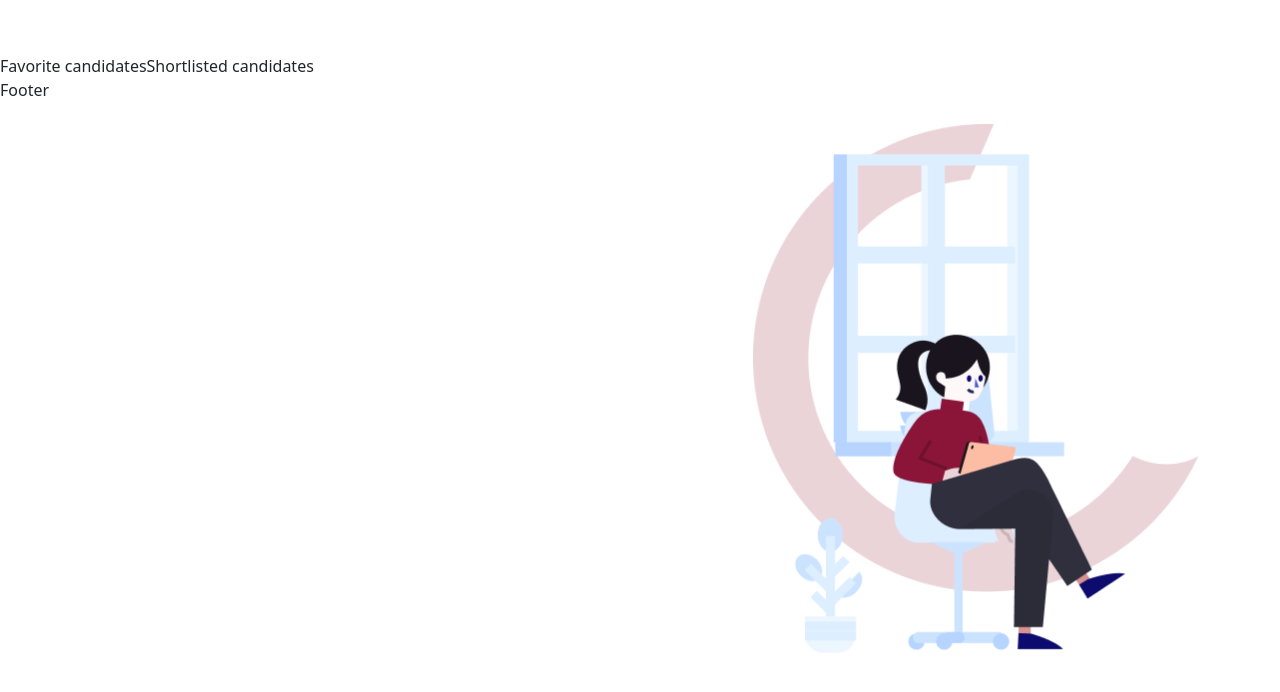
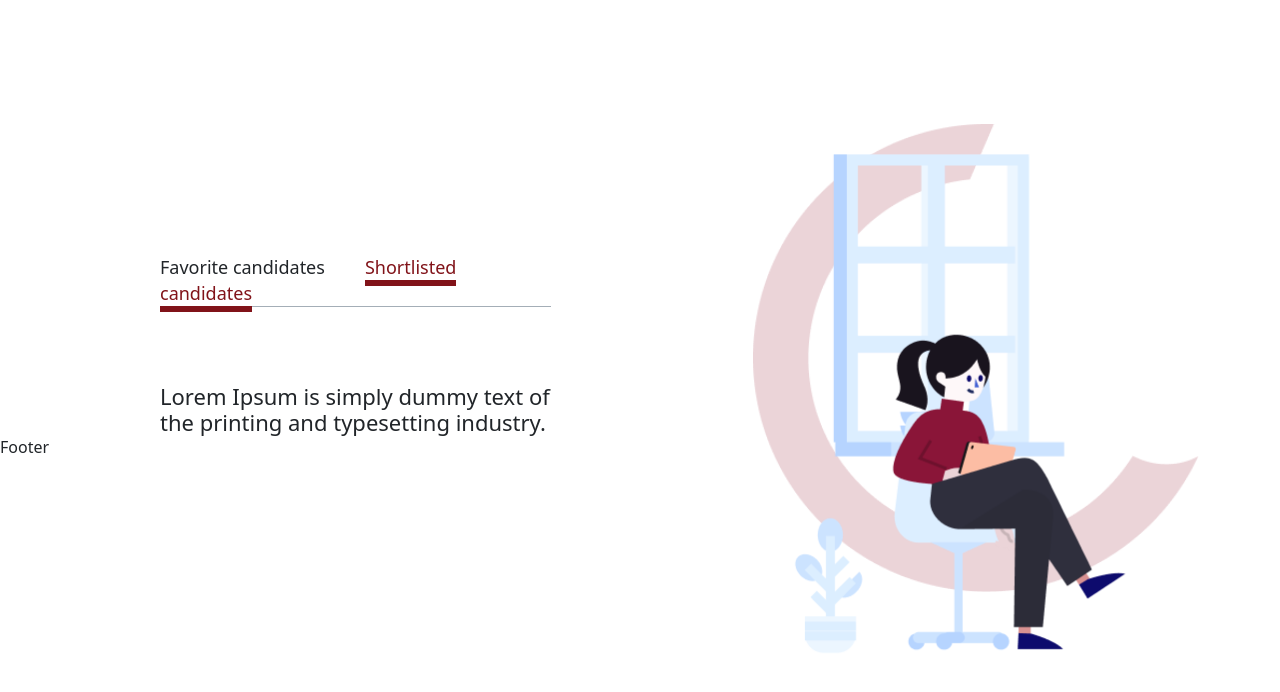
Before and after one commit to divyarajbaraiya/react-poc-recruitment-website, a React (Create React App) app: page / in a window 1280 px wide. Shown: the part 1521-2213 px from the top of the page. Built offline with nearby package versions, Linux system fonts and the light colour scheme; sample sign-in values are in the browser's storage.

Commit message:
dashboard headings

```diff
--- a/src/containers/HomePage/HomePage.tsx
+++ b/src/containers/HomePage/HomePage.tsx
@@ -94,9 +94,16 @@ export const HomePage: FC = () => {
         <div className="home-banner-3" />
         <div className="home-banner-3--vector" />
 
-        <div>
+        <div className="candidate-tabs">
           <span>{CandidateTypeEnum.FavoriteCandidate}</span>
-          <span>{CandidateTypeEnum.ShortlistedCandidate}</span>
+          <span className="active">{CandidateTypeEnum.ShortlistedCandidate}</span>
+        </div>
+
+        <div className="candidate-info">
+          <span>
+            Lorem Ipsum is simply dummy text of the printing and typesetting
+            industry.{" "}
+          </span>
         </div>
 
         {/* <div className="candidates-content mt-4">
--- a/src/containers/HomePage/assets/style.scss
+++ b/src/containers/HomePage/assets/style.scss
@@ -219,5 +219,38 @@
         z-index: -2;
       }
     }
+
+    .candidate-tabs {
+      margin-top: 200px;
+      margin-left: 160px;
+      font-weight: 500;
+      font-size: 18px;
+      line-height: 26px;
+      display: inline;
+      width: 391px;
+      border-bottom: 1px solid #a4aeb7;
+
+      span:first-child {
+        margin-right: 40px;
+      }
+
+      span {
+        padding-bottom: 1px;
+
+        &.active {
+          color: var(--primary-color);
+          border-bottom: 6px solid var(--primary-color);
+        }
+      }
+    }
+
+    .candidate-info {
+      margin-top: 76px;
+      margin-left: 160px;
+      font-weight: 400;
+      font-size: 22px;
+      line-height: 26px;
+      width: 391px;
+    }
   }
 }
```
